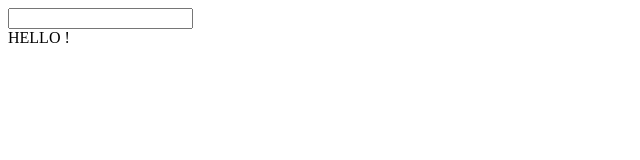
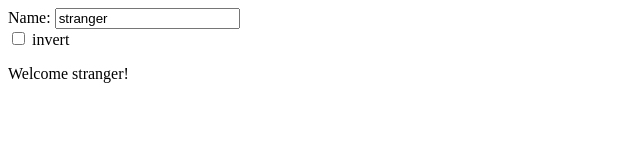
Before and after one commit to levg34/angularjs-test, a plain HTML site: page index.html in a window 1280 px wide. Shown: the whole page, without its empty margins (0-640 px from the left). Drawn offline with nearby package versions, Linux system fonts and the light colour scheme.

Commit message:
continue

```diff
--- a/index.html
+++ b/index.html
@@ -6,10 +6,10 @@
 </head>
 <body>
 	<div ng-app="app">
-		<input ng-model="name" type="text">
 		<div ng-controller="testCtrl">
-		   HELLO <span ng-bind="invert()"></span>!
-		   <!--{{ invert() }}-->
+			Name: <input ng-model="name" type="text"><br>
+			<input type="checkbox" ng-model="inv"> invert
+			<p>Welcome <span ng-bind="invert()"></span>! <!--{{ invert() }}--></p>
 		</div>
 	</div>
 </body>
--- a/project.js
+++ b/project.js
@@ -1,12 +1,14 @@
 var app = angular.module('app', [])
 
 app.controller('testCtrl', function($scope) {
-    //$scope.name = ''
+	$scope.name = 'stranger'
 	$scope.invert = function() {
-		if ($scope.name) {
-			return $scope.name.split('').reverse().join('')
-		} else {
-			return('')
+		var res = ''
+		if (!$scope.inv) {
+			res = $scope.name
+		} else if ($scope.name) {
+			res = $scope.name.split('').reverse().join('')
 		}
+		return res
 	}
 })
```
